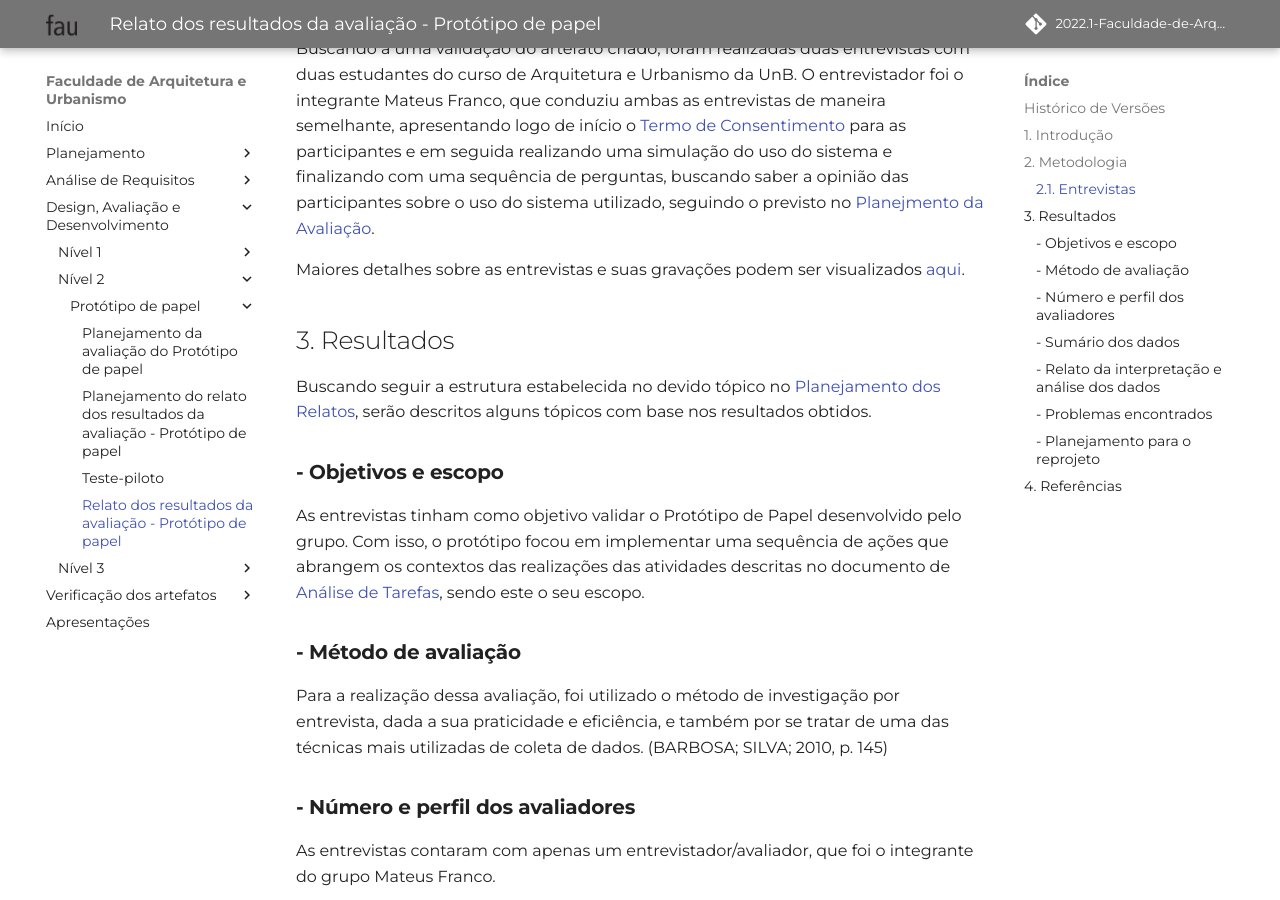
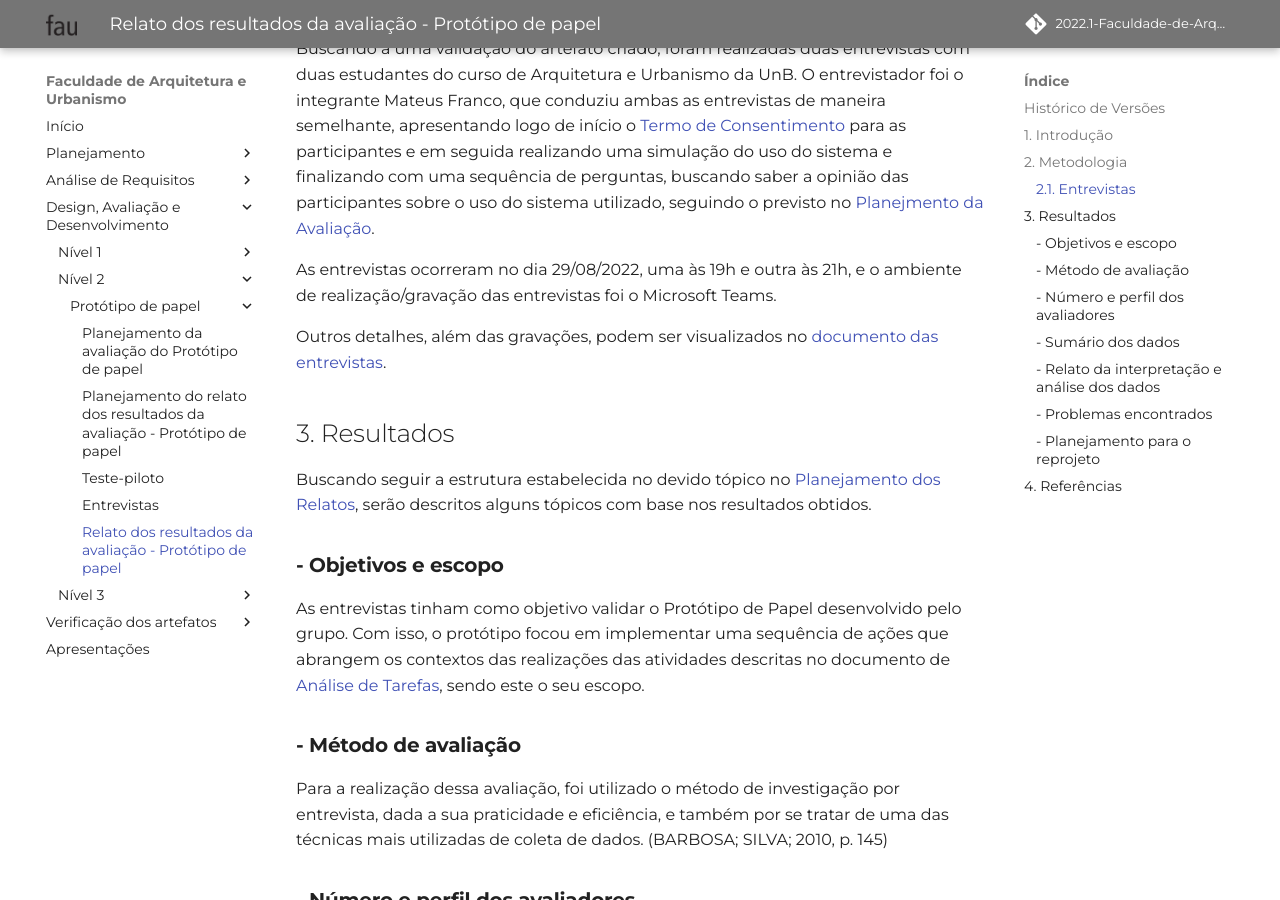
Before and after one commit to Mateusvff/2022.1-Faculdade-de-Arquitetura-e-Urbanismo, an MkDocs documentation site: the page built from docs/designAvalEDesenv/nivel2/prototPapel/relato-result-prot-papel.md, in a window 1280 px wide and 900 px high, scrolled down 1196 px. Built offline with MkDocs 1.6.1 and Material for MkDocs 9.7.7, drawn with Linux system fonts in a browser that asks for light colours; some web fonts are replaced; comment, search, counter and statistics services are not loaded.

Commit message:
:cool:(#73) criação de aba sobre as entrevistas

```diff
--- a/docs/designAvalEDesenv/nivel2/prototPapel/relato-result-prot-papel.md
+++ b/docs/designAvalEDesenv/nivel2/prototPapel/relato-result-prot-papel.md
@@ -23,7 +23,9 @@ Diante do apresentado anteriormente, e buscando trazer um maior preparo ao grupo
 
 Buscando a uma validação do artefato criado, foram realizadas duas entrevistas com duas estudantes do curso de Arquitetura e Urbanismo da UnB. O entrevistador foi o integrante Mateus Franco, que conduziu ambas as entrevistas de maneira semelhante, apresentando logo de início o [Termo de Consentimento](../../../analise-de-requisitos/aspectos-eticos.md#3-termo-de-consentimento) para as participantes e em seguida realizando uma simulação do uso do sistema e finalizando com uma sequência de perguntas, buscando saber a opinião das participantes sobre o uso do sistema utilizado, seguindo o previsto no [Planejmento da Avaliação](planej-avaliacao-prototipo-papel.md).
 
-Maiores detalhes sobre as entrevistas e suas gravações podem ser visualizados [aqui](entrevistas.md).
+As entrevistas ocorreram no dia 29/08/2022, uma às 19h e outra às 21h, e o ambiente de realização/gravação das entrevistas foi o Microsoft Teams.
+
+Outros detalhes, além das gravações, podem ser visualizados no [documento das entrevistas](entrevistas.md).
 
 ## 3. Resultados
 
--- a/mkdocs.yml
+++ b/mkdocs.yml
@@ -55,6 +55,7 @@ nav:
         - Planejamento da avaliação do Protótipo de papel: designAvalEDesenv/nivel2/prototPapel/planej-avaliacao-prototipo-papel.md
         - Planejamento do relato dos resultados da avaliação - Protótipo de papel: designAvalEDesenv/nivel2/prototPapel/planej-relato-result-prot-papel.md
         - Teste-piloto: designAvalEDesenv/nivel2/prototPapel/teste-piloto.md
+        - Entrevistas: designAvalEDesenv/nivel2/prototPapel/entrevistas.md
         - Relato dos resultados da avaliação - Protótipo de papel: designAvalEDesenv/nivel2/prototPapel/relato-result-prot-papel.md
     - Nível 3:
       - Planejamento da Avaliação do Protótipo de Alta Fidelidade: designAvalEDesenv/nivel3/planej-avaliacao-prototipo-alta-fidelidade.md
```
